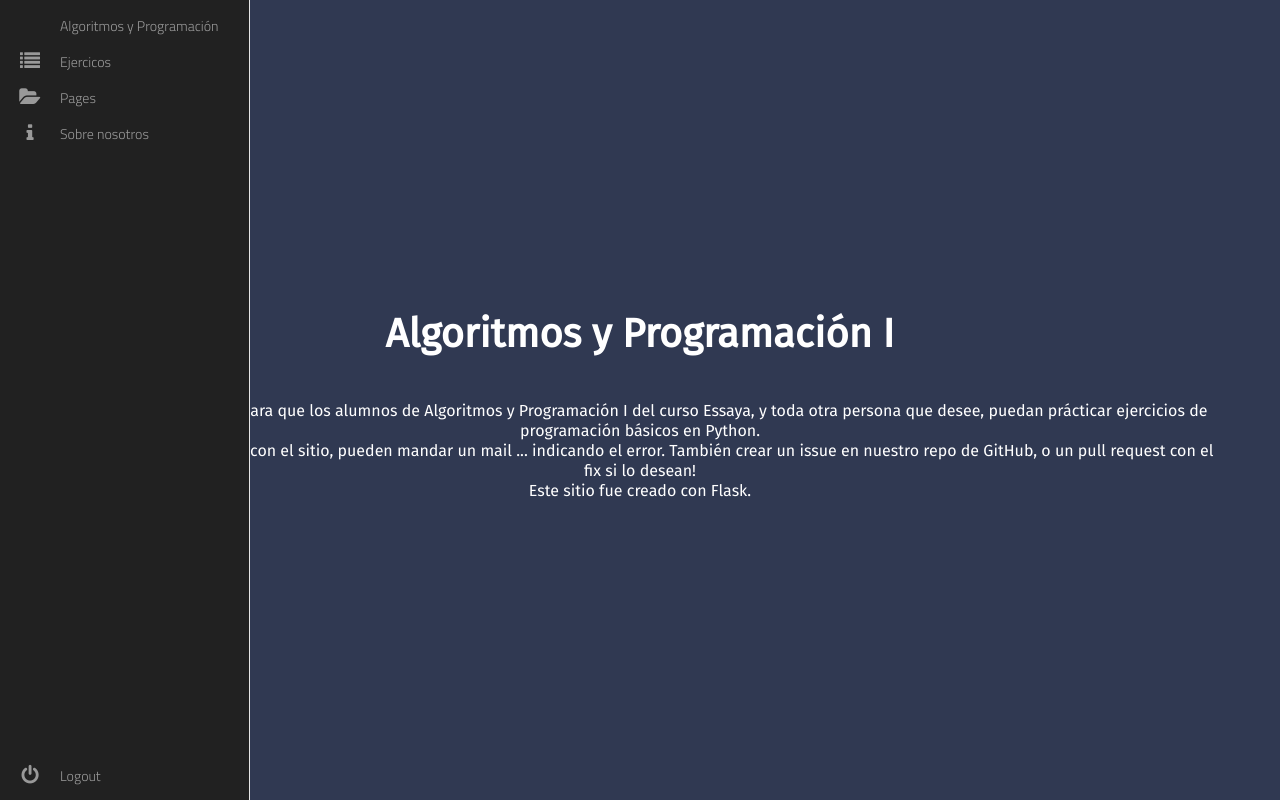
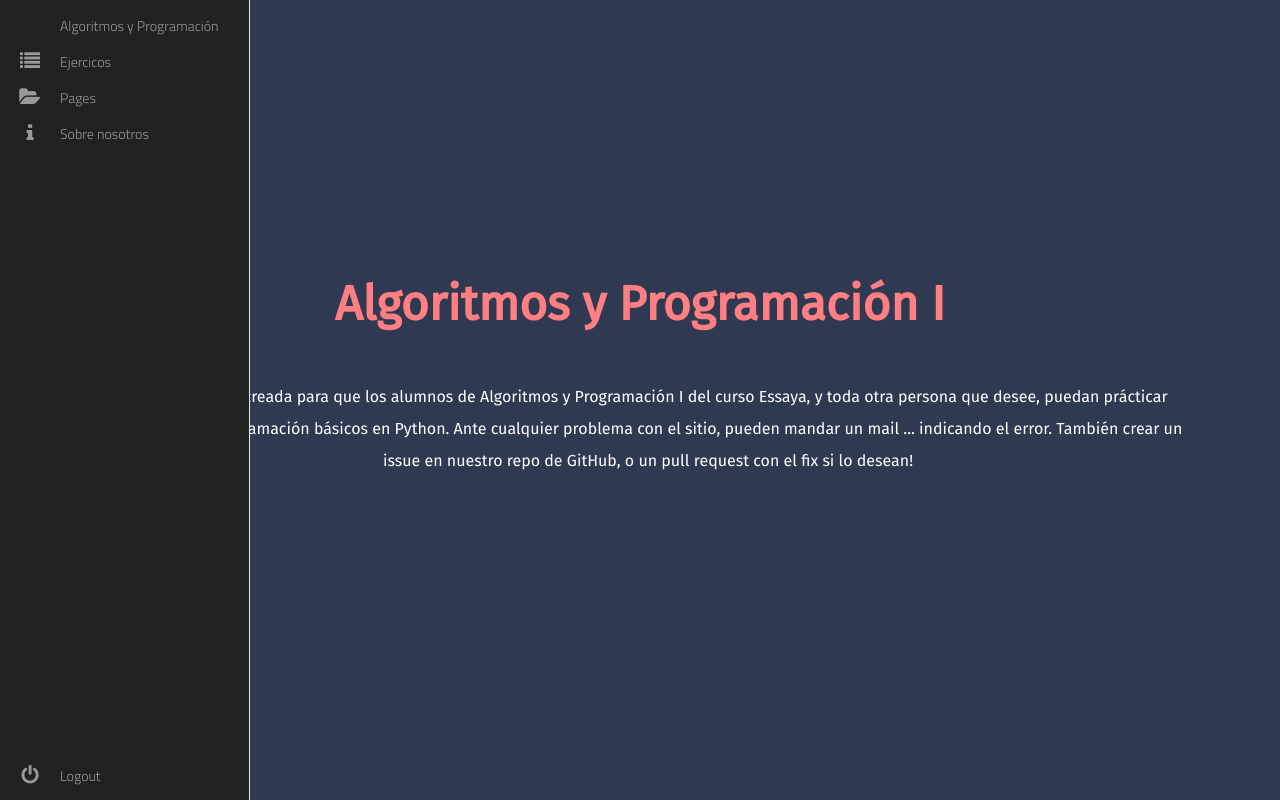
Before and after one commit to Xero-Hige/Ejs-online, a Flask app: page /about in a window 1280 px wide. Run offline with Flask 2, Linux system fonts and the light colour scheme; some libraries are stand-ins or nearby versions; some web fonts are replaced.

Commit message:
Arreglos en estilo

```diff
--- a/static/style.css
+++ b/static/style.css
@@ -236,40 +236,43 @@ input {
     align-content: center;
     align-items: center;
     text-align: center;
-    margin: 5% 5% auto 5%;
+    padding: 5em;
 }
-
 
 .not-found h2{
     font-size: 5vh;
 }
 
-span.zen {
+span.zen , .not-found a{
     color: #e4cb58;
     font: inherit;
-  }
+}
+
+.not-found a{
+    text-decoration: none;
+}
 
 /*----------------------ABOUT---------------------*/
 
 .about {
     color: #fff;
+    align-content: center;
     justify-content: center;
-    align-content: center;
-    align-items: center;
     text-align: center;
     min-height: 10vh;
     display: flex;
     flex-wrap: wrap;
-    margin-left: 5%;
-    margin-right: 5%;
 }
 
 .about h1{
-    font-size: 5vh;
+    font-size: 6vh;
+    color: #ff7f82;
 }
 
 .about p{
-    line-height: 2.5vh;
+    line-height: 4vh;
+    text-align: center;
+    padding: 0em 6em 4em 7em;
 }
 
 /*----------------------LISTADO---------------------*/
--- a/templates/about.html
+++ b/templates/about.html
@@ -6,12 +6,11 @@
 
     <p>
         Esta página fue creada para que los alumnos de Algoritmos y Programación I del curso Essaya,
-        y toda otra persona que desee, puedan prácticar ejercicios de programación básicos en Python.<br>
+        y toda otra persona que desee, puedan prácticar ejercicios de programación básicos en Python.
 
         Ante cualquier problema con el sitio, pueden mandar un mail ... indicando el error.
-        También crear un issue en nuestro repo de GitHub, o un pull request con el fix si lo desean!<br>
+        También crear un issue en nuestro repo de GitHub, o un pull request con el fix si lo desean!
 
-        Este sitio fue creado con Flask.
     </p>
 </div>
 
```
Also changed, not shown: templates/404.html (indentation only).
